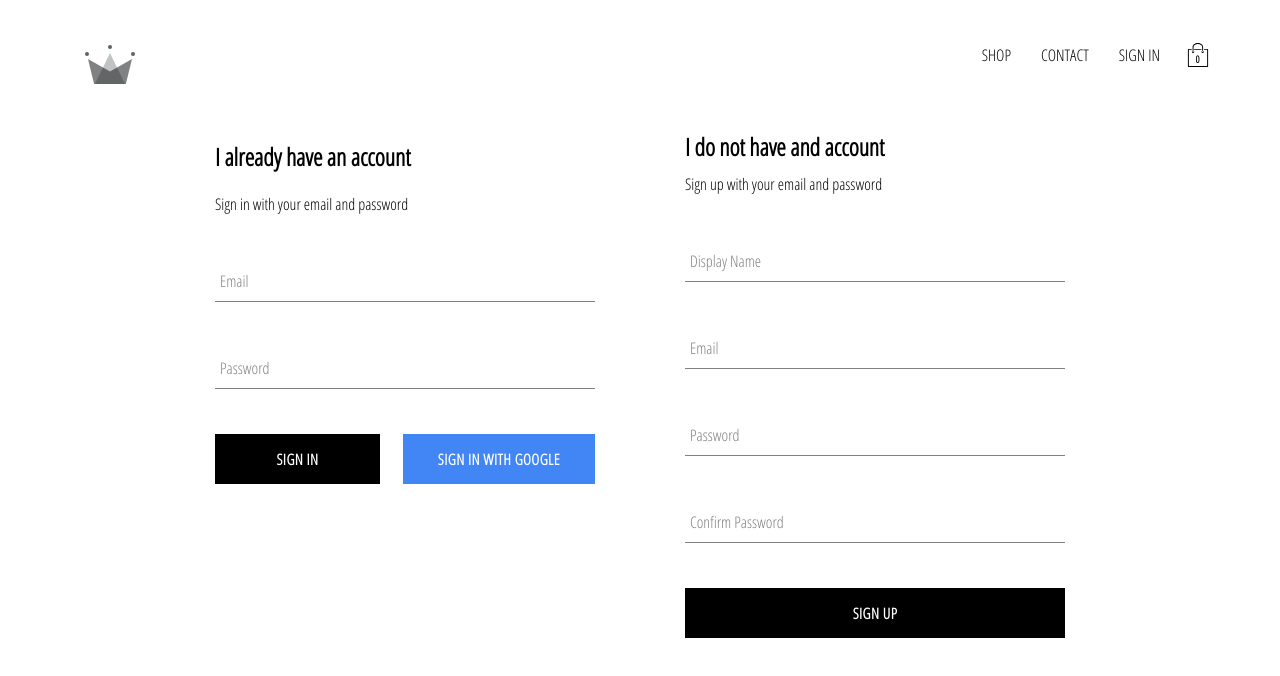
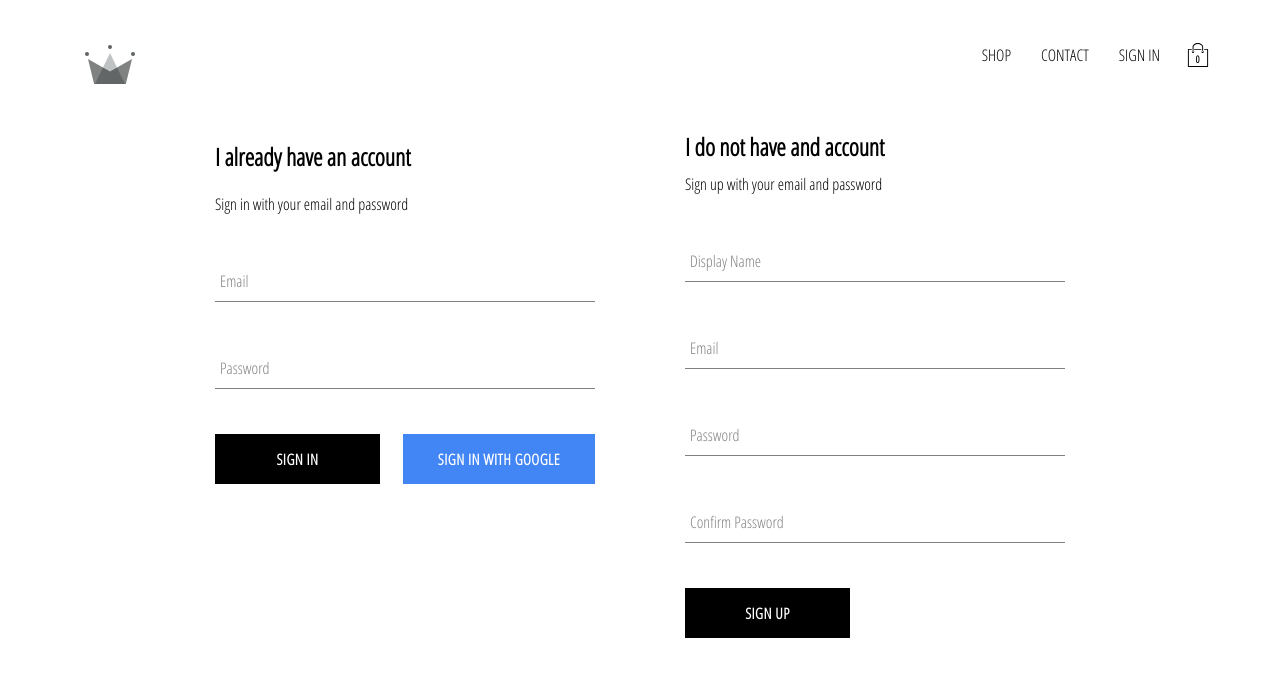
Before and after one commit to alancurtis5000/crwn-clothing, a React (Create React App) app: page /signIn in a window 1280 px wide. Shown: the top 676 px of the page. Built offline with nearby package versions, Linux system fonts and the light colour scheme; no server answers.

Commit message:
customButton styled-comp

```diff
--- a/src/components/custom-button/custom-button.component.jsx
+++ b/src/components/custom-button/custom-button.component.jsx
@@ -1,20 +1,11 @@
 import "./custom-button.styles.scss";
+import { CustomButtonContainer } from "./custom-button.styles";
 
-const CustomButton = ({
-  children,
-  isGoogleSignIn,
-  inverted,
-  ...otherProps
-}) => {
+const CustomButton = ({ children, ...props }) => {
   return (
-    <div
-      className={`${isGoogleSignIn ? "google-sign-in" : ""} ${
-        inverted ? "inverted" : ""
-      } custom-button`}
-      {...otherProps}
-    >
+    <CustomButtonContainer className="CustomButton" {...props}>
       {children}
-    </div>
+    </CustomButtonContainer>
   );
 };
 
--- /dev/null
+++ b/src/components/custom-button/custom-button.styles.jsx
@@ -0,0 +1,59 @@
+import styled, { css } from "styled-components";
+
+const buttonStyles = css`
+  background-color: black;
+  color: white;
+  border: none;
+  &:hover {
+    background-color: white;
+    color: black;
+    border: 1px solid black;
+  }
+`;
+
+const invertedButtonStyles = css`
+  background-color: white;
+  color: black;
+  border: 1px solid black;
+
+  &:hover {
+    background-color: black;
+    color: white;
+    border: none;
+  }
+`;
+
+const googleSignInStyles = css`
+  background-color: #4285f4;
+  color: white;
+  border: none;
+
+  &:hover {
+    background-color: #357ae8;
+    border: none;
+  }
+`;
+
+const getButtonStyles = (props) => {
+  if (props.isGoogleSignIn) {
+    return googleSignInStyles;
+  }
+  return props.inverted ? invertedButtonStyles : buttonStyles;
+};
+
+export const CustomButtonContainer = styled.button`
+  min-width: 165px;
+  width: auto;
+  height: 50px;
+  letter-spacing: 0.5px;
+  line-height: 50px;
+  padding: 0 35px 0 35px;
+  font-size: 15px;
+  text-transform: uppercase;
+  font-family: "Open Sans Condensed";
+  font-weight: bolder;
+  cursor: pointer;
+  display: flex;
+  justify-content: center;
+  ${getButtonStyles}
+`;
```
